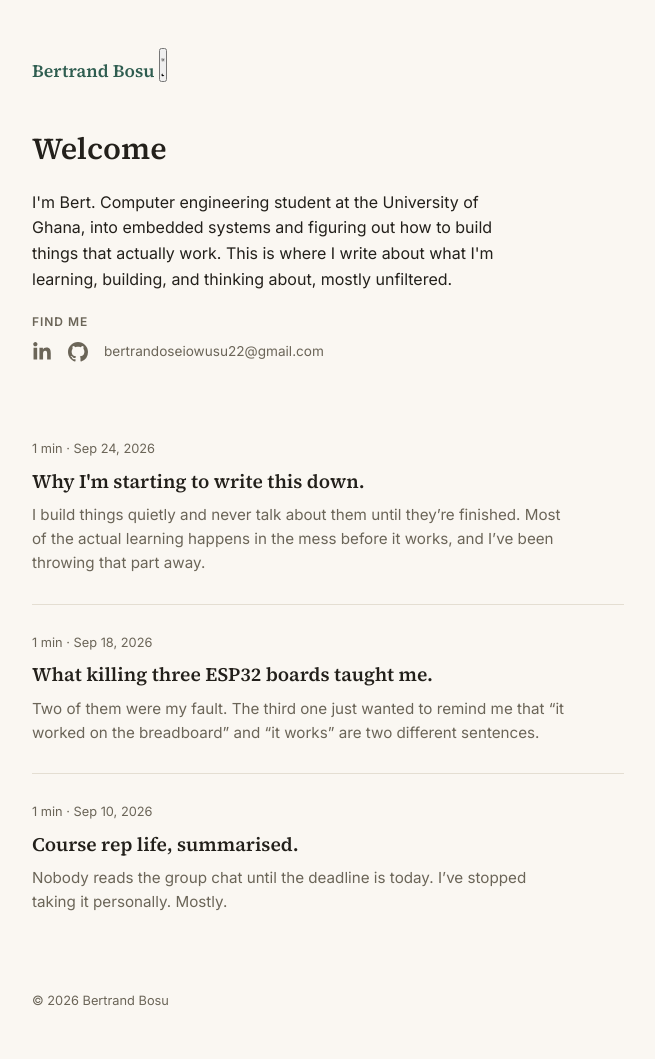
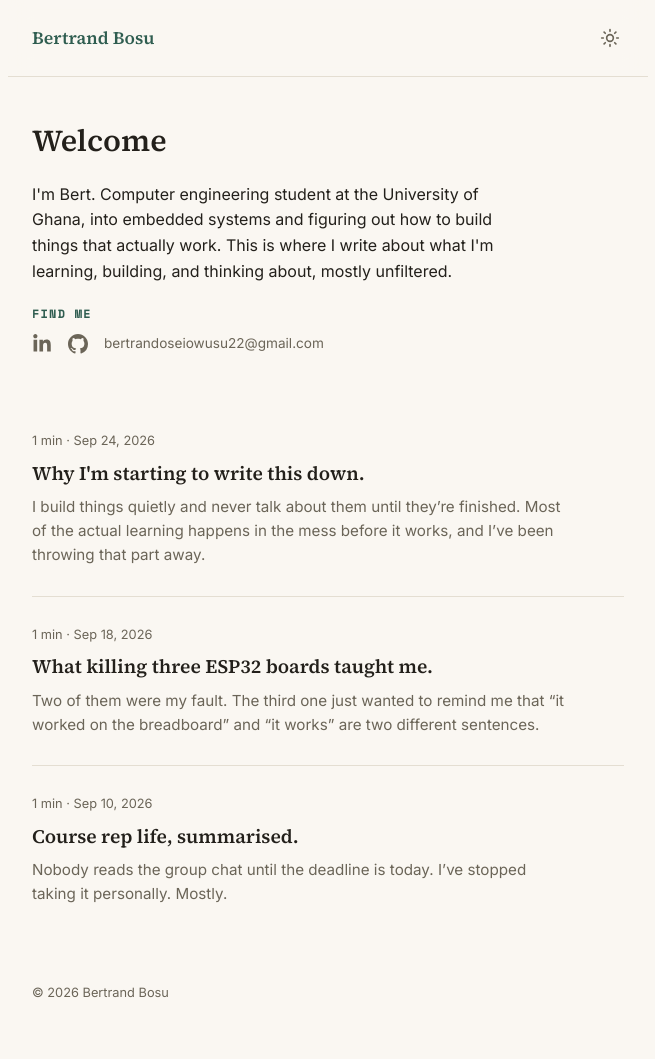
Before and after one commit to Bertqrt/bertrandbosu-blog1, a Jekyll site: the page built from index.md, in a window 1280 px wide. Shown: the whole page, without its empty margins (312-967 px from the left). Built offline with Jekyll 4.4.1, drawn with Linux system fonts in a browser that asks for light colours.

Commit message:
Update style.css

```diff
--- a/assets/css/style.css
+++ b/assets/css/style.css
@@ -6,6 +6,16 @@
   --ink-soft: #6b6558;
   --accent: #2f5d50;
   --line: #e4ded2;
+  --header-bg: rgba(250, 247, 242, 0.72);
+}
+
+[data-theme="dark"] {
+  --paper: #1b1815;
+  --ink: #f2ede4;
+  --ink-soft: #a89f8f;
+  --accent: #5fae97;
+  --line: #34302a;
+  --header-bg: rgba(27, 24, 21, 0.72);
 }
 
 body {
@@ -13,17 +23,31 @@ body {
   color: var(--ink);
   font-family: "Inter", sans-serif;
   line-height: 1.6;
+  transition: background-color 0.2s ease, color 0.2s ease;
 }
 
 .page {
   max-width: 640px;
   margin: 0 auto;
-  padding: 3rem 1.5rem 3rem;
+  padding: 0 1.5rem 3rem;
 }
 
 a { color: inherit; text-decoration: none; }
 
-.site-header { margin-bottom: 2.5rem; }
+.site-header {
+  position: sticky;
+  top: 0;
+  z-index: 20;
+  display: flex;
+  align-items: center;
+  justify-content: space-between;
+  margin: 0 -1.5rem 2.5rem;
+  padding: 1.5rem;
+  background: var(--header-bg);
+  backdrop-filter: blur(12px);
+  -webkit-backdrop-filter: blur(12px);
+  border-bottom: 1px solid var(--line);
+}
 
 .home-link {
   font-family: "Source Serif 4", serif;
@@ -34,6 +58,31 @@ a { color: inherit; text-decoration: none; }
 
 .home-link:hover,
 .home-link:focus-visible { text-decoration: underline; }
+
+.theme-toggle {
+  background: none;
+  border: none;
+  cursor: pointer;
+  color: var(--ink-soft);
+  display: inline-flex;
+  align-items: center;
+  padding: 0.25rem;
+}
+
+.theme-toggle:hover,
+.theme-toggle:focus-visible { color: var(--accent); }
+
+.theme-toggle:focus-visible {
+  outline: 2px solid var(--accent);
+  outline-offset: 3px;
+  border-radius: 4px;
+}
+
+.theme-toggle svg { width: 20px; height: 20px; }
+
+.theme-toggle .icon-moon { display: none; }
+[data-theme="dark"] .theme-toggle .icon-sun { display: none; }
+[data-theme="dark"] .theme-toggle .icon-moon { display: block; }
 
 .intro { margin-bottom: 3rem; }
 
@@ -47,11 +96,12 @@ a { color: inherit; text-decoration: none; }
 .bio { max-width: 480px; margin-bottom: 1.25rem; }
 
 .find-me {
+  font-family: "Space Mono", monospace;
   font-size: 0.75rem;
-  font-weight: 600;
-  letter-spacing: 0.08em;
+  font-weight: 700;
+  letter-spacing: 0.1em;
   text-transform: uppercase;
-  color: var(--ink-soft);
+  color: var(--accent);
   margin-bottom: 0.6rem;
 }
 
```
